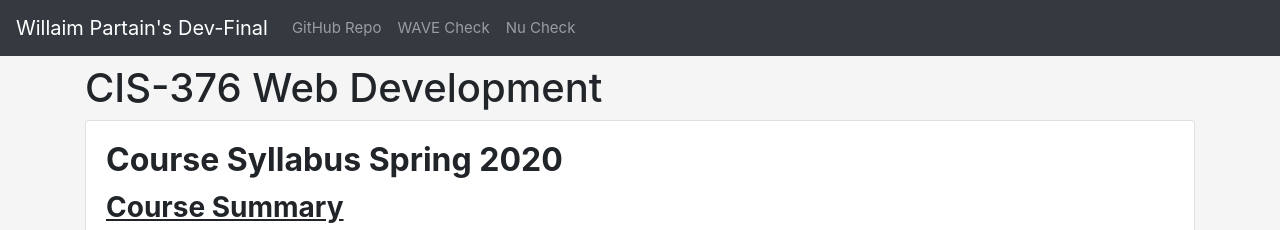
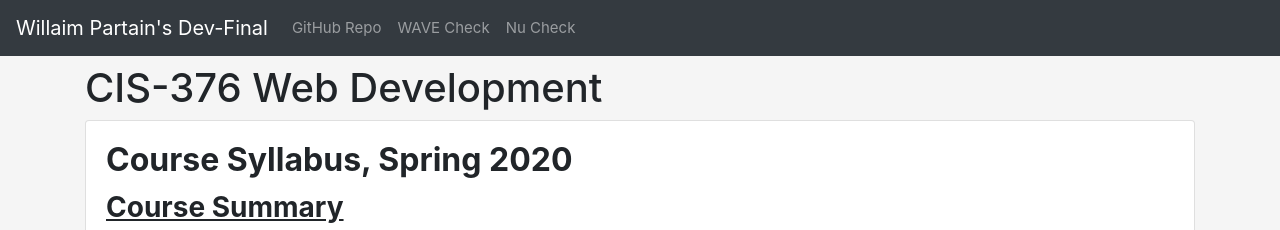
Before and after one commit to Close-to-Perish/Dev-Final, a plain HTML site: page index.html in a window 1280 px wide. Shown: the top 230 px of the page. Drawn offline with nearby package versions, Linux system fonts and the light colour scheme.

Commit message:
Update index.html

```diff
--- a/index.html
+++ b/index.html
@@ -39,7 +39,7 @@
         <h1 class="display-5">CIS-376 Web Development</h1>
 	<div class="card">
 	<div class="card-body">
-	<h2 class="card-title"><b>Course Syllabus Spring 2020</b></h2>
+	<h2 class="card-title"><b>Course Syllabus, Spring 2020</b></h2>
 	<section id="external"></section>
 	</div>
 	</div>
```
